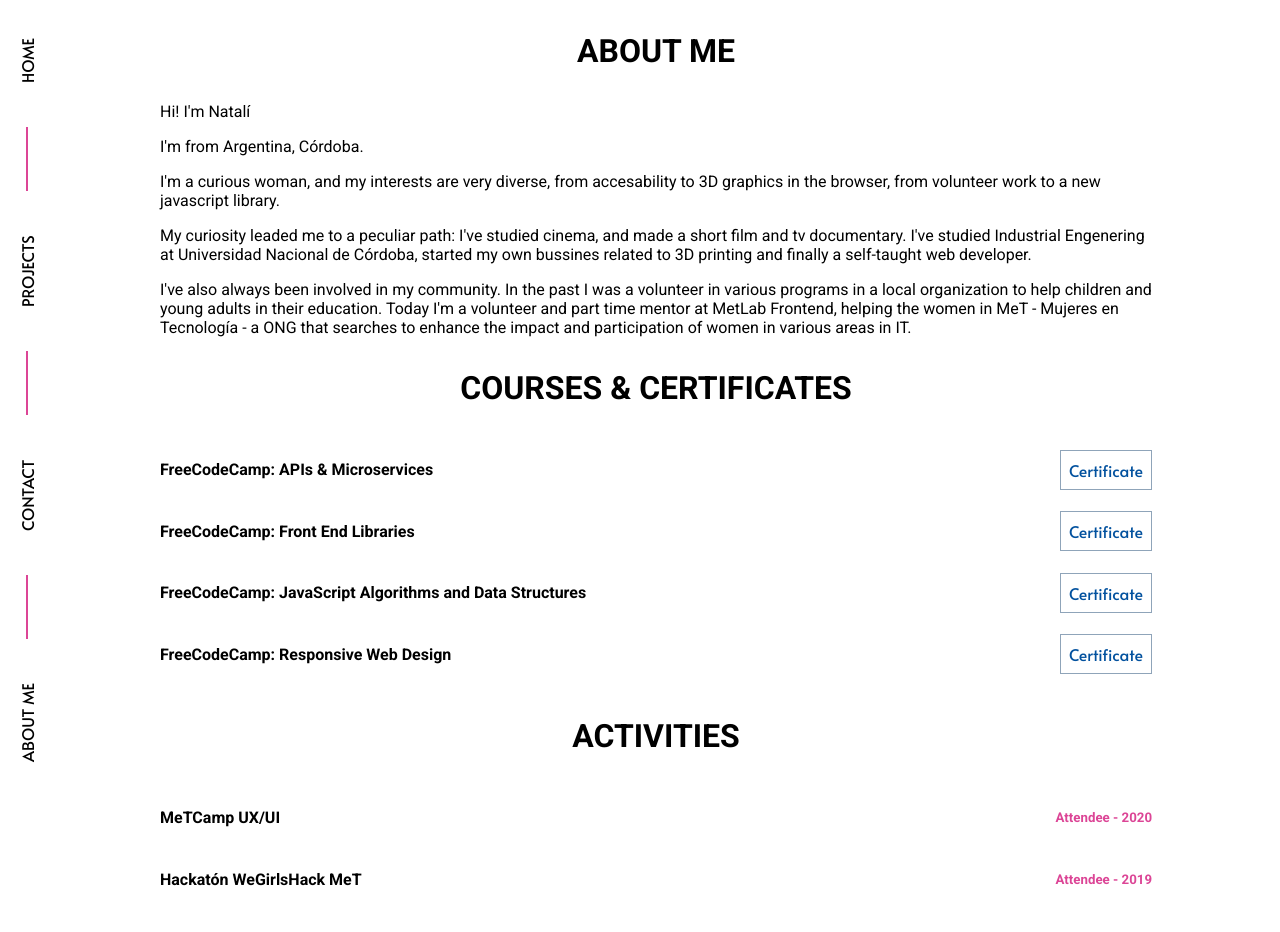
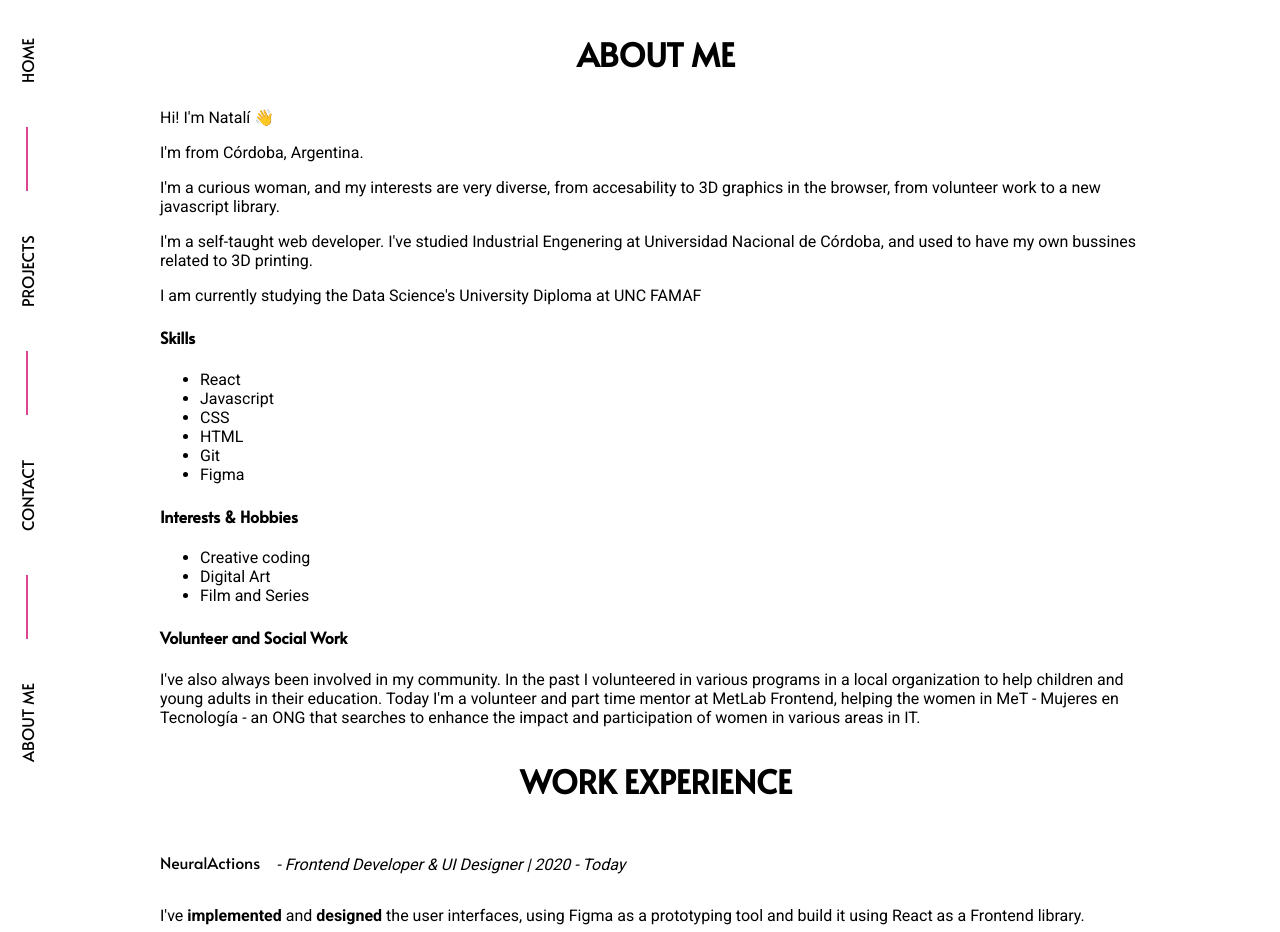
Before and after one commit to Natali-PP/portfolio-next, a Next.js app: page /about in a window 1280 px wide. Shown: the top 932 px of the page. Built offline with nearby package versions, Linux system fonts and the light colour scheme; a web font is replaced by a local one.

Commit message:
WIP Actualizado de CV

```diff
--- a/pages/about.js
+++ b/pages/about.js
@@ -38,6 +38,20 @@ const CuadradosStyled = styled.div `
   height:300px;
   overflow:auto;
 `
+
+const AlataText = styled.p`
+  font-family: 'Alata', sans-serif;
+`
+
+const TitleJob = styled.div`
+  display:flex;
+  justify-content:left;
+  align-items:center;
+`
+
+const bold = styled.p`
+  font-weight:bold;
+`
 const Certificate = (props) => {
   return(
     <Education>
@@ -63,21 +77,50 @@ const AboutMe = () => {
 
         <Container>
 
-          <h3>About Me</h3>
-          <p>Hi! I'm Natalí</p>
-          <p> I'm from Argentina, Córdoba.</p>
+          <AlataText><h3>About Me</h3></AlataText>
+          <p>Hi! I'm Natalí 👋</p>
+          <p> I'm from Córdoba, Argentina.</p>
           <p>I'm a curious woman, and my interests are very diverse, from accesability to 3D graphics in the browser, from volunteer work to a new javascript library.</p>
-          <p>My curiosity leaded me to a peculiar path: I've studied cinema, and made a short film and tv documentary. I've studied Industrial Engenering at Universidad Nacional de Córdoba, started my own bussines related to 3D printing and finally a self-taught web developer.</p>
-          <p>I've also always been involved in my community. In the past I was a volunteer in various programs in a local organization to help children and young adults in their education. Today I'm a volunteer and part time mentor at MetLab Frontend, helping the women in MeT - Mujeres en Tecnología - a ONG that searches to enhance the impact and participation of women in various areas in IT.</p>
+          <p>I'm a self-taught web developer. I've studied Industrial Engenering at Universidad Nacional de Córdoba, and used to have my own bussines related to 3D printing.</p>
+          <p>I am currently studying the Data Science's University Diploma at UNC FAMAF</p>
+          <AlataText><h4>Skills</h4></AlataText>
+          <ul>
+            <li>React</li>
+            <li>Javascript</li>
+            <li>CSS</li>
+            <li>HTML</li>
+            <li>Git</li>
+            <li>Figma</li>
+          </ul>
+          <AlataText><h4>Interests & Hobbies</h4></AlataText>
+          <ul>
+            <li>Creative coding</li>
+            <li>Digital Art</li>
+            <li>Film and Series</li>
+          </ul>
+          <AlataText><h4>Volunteer and Social Work</h4></AlataText>
+          <p>I've also always been involved in my community. In the past I volunteered in various programs in a local organization to help children and young adults in their education. Today I'm a volunteer and part time mentor at MetLab Frontend, helping the women in MeT - Mujeres en Tecnología - an ONG that searches to enhance the impact and participation of women in various areas in IT.</p>
           <div>
-            <h3>Courses & Certificates</h3>
+            <AlataText><h3>Work Experience</h3></AlataText>
+            <div >
+              <TitleJob><AlataText>NeuralActions</AlataText><p style={{marginTop:"20px", marginLeft:"1rem"}}> <i>- Frontend Developer & UI Designer | 2020 - Today</i></p></TitleJob>
+              <p>I've <b>implemented</b> and <b>designed</b> the user interfaces, using Figma as a prototyping tool and build it using React as a Frontend library.</p>
+              <p>Created and implemented a custom design system.</p>
+              <p>Proposed and upgraded the coding standards  - like using functional components instead of class components in React.</p>
+            </div>
+
+          </div>
+
+          <div>
+            <AlataText><h3>Courses & Certificates</h3></AlataText>
               <Certificate title="FreeCodeCamp: APIs & Microservices" link="https://www.freecodecamp.org/certification/natalipp/apis-and-microservices" />
               <Certificate title="FreeCodeCamp: Front End Libraries" link="https://www.freecodecamp.org/certification/natalipp/front-end-libraries" />
               <Certificate title="FreeCodeCamp: JavaScript Algorithms and Data Structures" link="https://www.freecodecamp.org/certification/natalipp/javascript-algorithms-and-data-structures" />
               <Certificate title="FreeCodeCamp: Responsive Web Design" link="https://www.freecodecamp.org/certification/natalipp/responsive-web-design" />
           </div>
           <div>
-            <h3>Activities</h3>
+            <AlataText><h3>Activities & Community</h3></AlataText>
+            <Event title="BootCamp Web 3rd Edition - MeT" type="Speaker/Teacher - 2020" />
             <Event title="MeTCamp UX/UI" type="Attendee - 2020" />
             <Event title="Hackatón WeGirlsHack MeT" type="Attendee - 2019" />
             <Event title="PyData Córdoba" type="Volunteer/Attendee - 2019"  />
```
Also changed, not shown: pages/index.js (+4 -4 lines).
